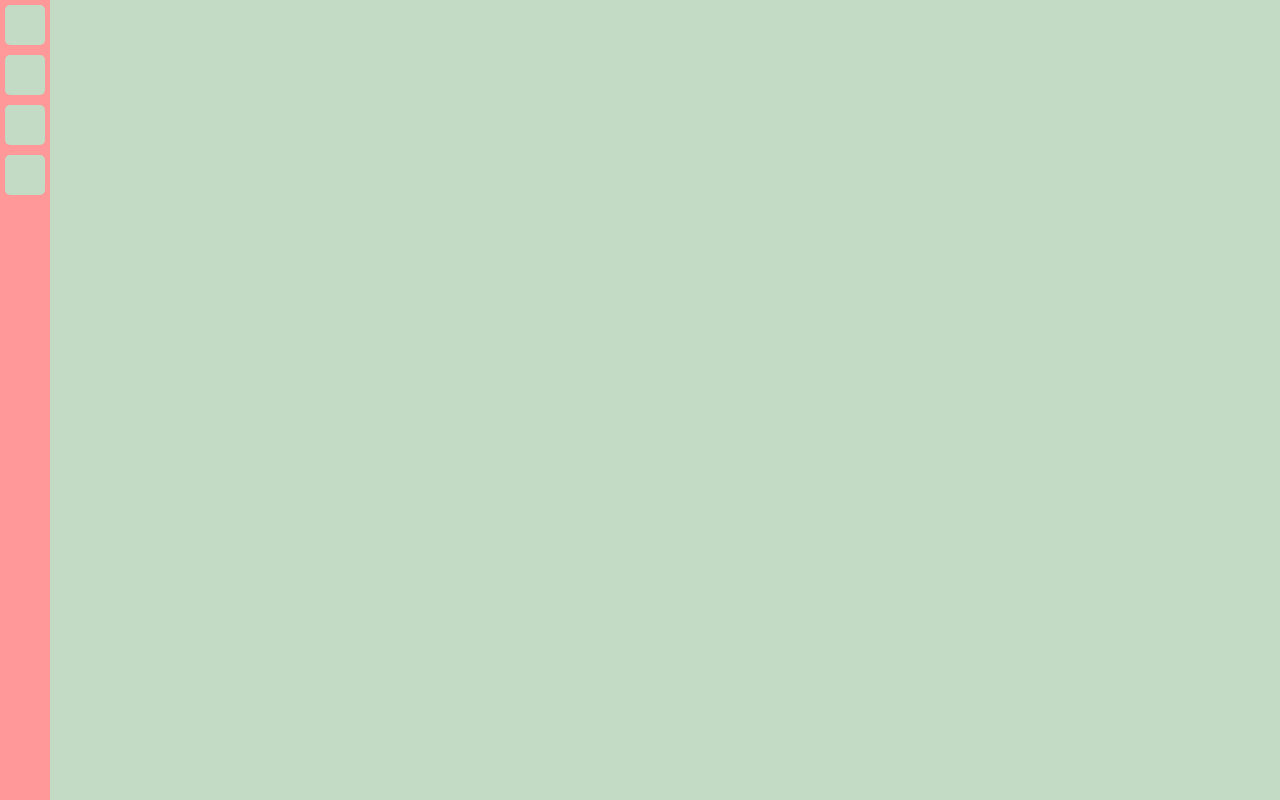
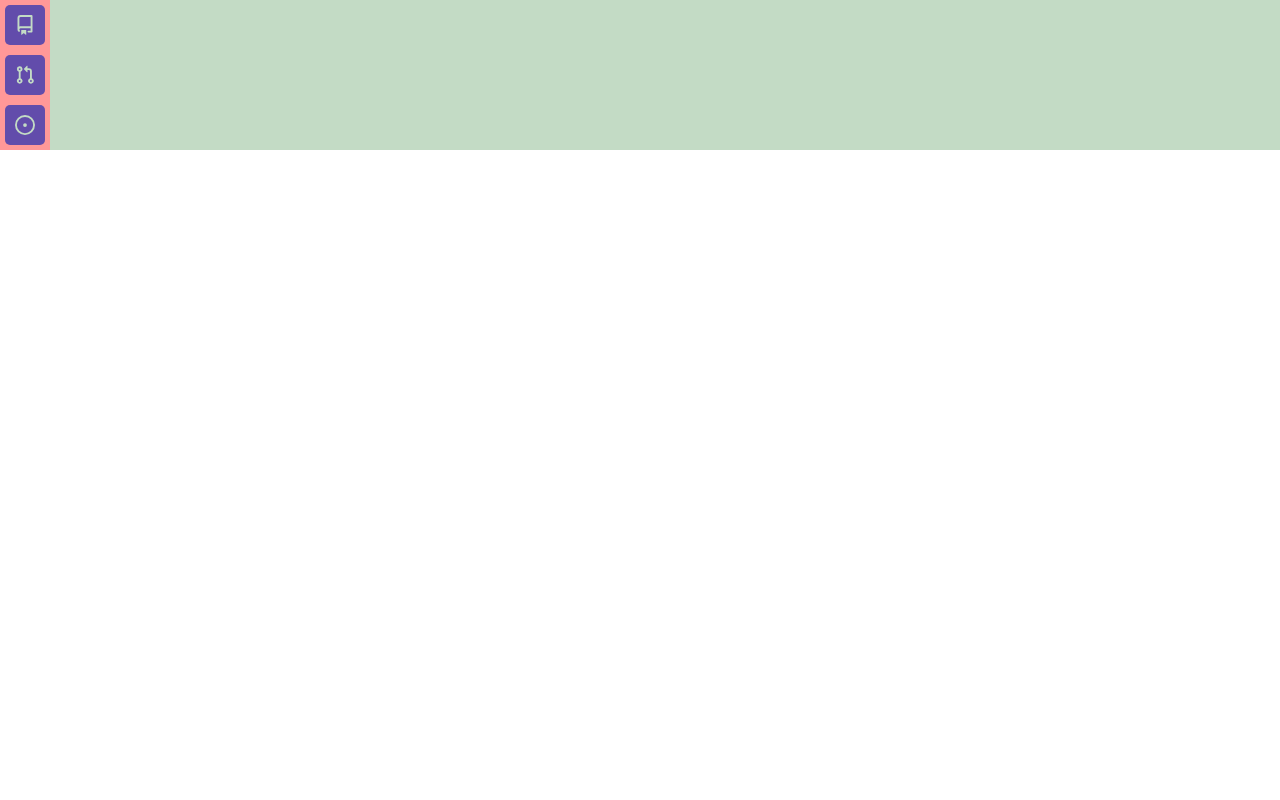
Before and after one commit to alt-art/github-dashboard-like, a React (Create React App) app: page / in a window 1280 px wide. Built offline with nearby package versions, Linux system fonts and the light colour scheme.

Commit message:
feat(navigation): Add github icons to the items in navigation

```diff
--- /dev/null
+++ b/src/assets/icons/genComponentIcon.jsx
@@ -0,0 +1,21 @@
+import React from 'react';
+import PropTypes from 'prop-types';
+
+export default function genComponentIcon(children, viewBox, defaulSize) {
+  function Icon({ size, color }) {
+    return (
+      <svg viewBox={viewBox} height={size} width={size} fill={color}>
+        {children}
+      </svg>
+    );
+  }
+  Icon.defaultProps = {
+    size: defaulSize,
+    color: '#000',
+  };
+  Icon.propTypes = {
+    size: PropTypes.number,
+    color: PropTypes.string,
+  };
+  return Icon;
+}
--- /dev/null
+++ b/src/assets/icons/index.jsx
@@ -0,0 +1,36 @@
+// This icons are of the official github.com website and they are not in a public license.
+// I am just using them for educational purposes.
+// Don't use them in production!
+
+import React from 'react';
+import genComponentIcon from './genComponentIcon';
+
+export const PullRequestIcon = genComponentIcon(
+  <path
+    fillRule="evenodd"
+    d="M7.177 3.073L9.573.677A.25.25 0 0110 .854v4.792a.25.25 0 01-.427.177L7.177 3.427a.25.25 0 010-.354zM3.75 2.5a.75.75 0 100 1.5.75.75 0 000-1.5zm-2.25.75a2.25 2.25 0 113 2.122v5.256a2.251 2.251 0 11-1.5 0V5.372A2.25 2.25 0 011.5 3.25zM11 2.5h-1V4h1a1 1 0 011 1v5.628a2.251 2.251 0 101.5 0V5A2.5 2.5 0 0011 2.5zm1 10.25a.75.75 0 111.5 0 .75.75 0 01-1.5 0zM3.75 12a.75.75 0 100 1.5.75.75 0 000-1.5z"
+  />,
+  '0 0 16 16',
+  16,
+);
+
+export const IssueIcon = genComponentIcon(
+  <>
+    <path d="M8 9.5a1.5 1.5 0 100-3 1.5 1.5 0 000 3z" />
+    <path
+      fillRule="evenodd"
+      d="M8 0a8 8 0 100 16A8 8 0 008 0zM1.5 8a6.5 6.5 0 1113 0 6.5 6.5 0 01-13 0z"
+    />
+  </>,
+  '0 0 16 16',
+  16,
+);
+
+export const RepoIcon = genComponentIcon(
+  <path
+    fillRule="evenodd"
+    d="M2 2.5A2.5 2.5 0 014.5 0h8.75a.75.75 0 01.75.75v12.5a.75.75 0 01-.75.75h-2.5a.75.75 0 110-1.5h1.75v-2h-8a1 1 0 00-.714 1.7.75.75 0 01-1.072 1.05A2.495 2.495 0 012 11.5v-9zm10.5-1V9h-8c-.356 0-.694.074-1 .208V2.5a1 1 0 011-1h8zM5 12.25v3.25a.25.25 0 00.4.2l1.45-1.087a.25.25 0 01.3 0L8.6 15.7a.25.25 0 00.4-.2v-3.25a.25.25 0 00-.25-.25h-3.5a.25.25 0 00-.25.25z"
+  />,
+  '0 0 16 16',
+  16,
+);
--- a/src/components/Navigation/Item.jsx
+++ b/src/components/Navigation/Item.jsx
@@ -1,16 +1,15 @@
-import React from 'react';
 import styled from 'styled-components';
 
-const Container = styled.div`
-  background-color: #c3dbc5;
+const Item = styled.div`
+  display: flex;
+  justify-content: center;
+  align-items: center;
+  background-color: #624CAB;
   width: 40px;
   height: 40px;
   border-radius: 5px;
+  cursor: pointer;
   margin: 5px;
 `;
 
-function Item() {
-  return <Container />;
-}
-
 export default Item;
--- a/src/components/Navigation/index.jsx
+++ b/src/components/Navigation/index.jsx
@@ -1,5 +1,6 @@
 import React from 'react';
 import styled from 'styled-components';
+import { PullRequestIcon, IssueIcon, RepoIcon } from '../../assets/icons';
 import Item from './Item';
 
 const Container = styled.div`
@@ -8,16 +9,21 @@ const Container = styled.div`
   align-items: center;
   background-color: #ff9898;
   width: 50px;
-  height: 100vh;
+  height: calc(100% - 40px);
 `;
 
 function Navigation() {
   return (
     <Container>
-      <Item />
-      <Item />
-      <Item />
-      <Item />
+      <Item>
+        <RepoIcon size={20} color="#C3DBC5" />
+      </Item>
+      <Item>
+        <PullRequestIcon size={20} color="#C3DBC5" />
+      </Item>
+      <Item>
+        <IssueIcon size={20} color="#C3DBC5" />
+      </Item>
     </Container>
   );
 }
```
